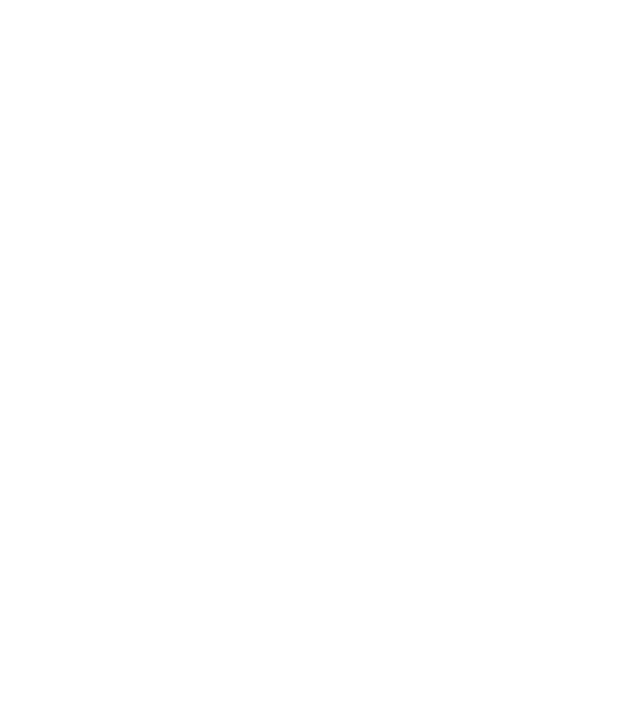
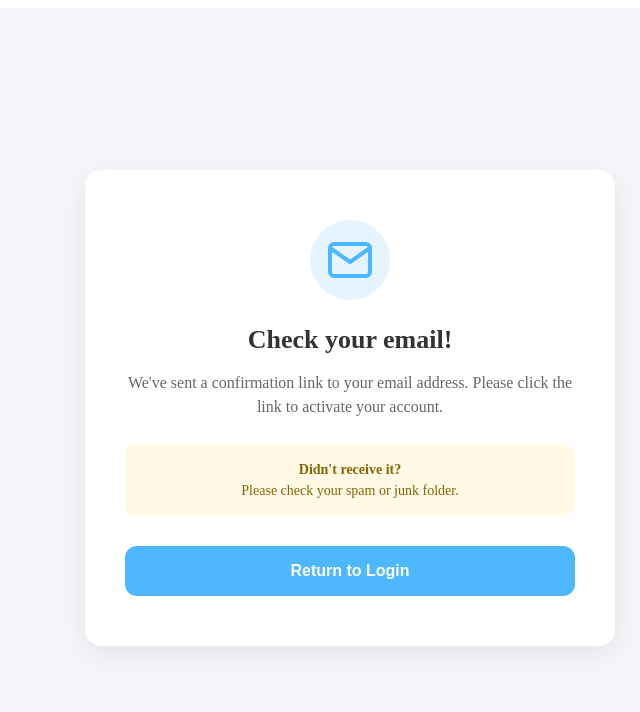
Before and after one commit to nisatogluk/pds_project, an Angular app: page /account-confirmation in a window 1280 px wide. Before the commit this address led to /. Shown: the top 712 px of the page, without its empty margins (298-938 px from the left). Built offline with nearby package versions, Linux system fonts and the light colour scheme.

Commit message:
feat: create account confirmation feedback page

```diff
--- a/src/app/app.routes.ts
+++ b/src/app/app.routes.ts
@@ -6,6 +6,8 @@
 import { OccurrenceDetailsComponent } from './pages/occurrence-details/occurrence-details';
 import { ProfileComponent } from './pages/profile/profile';
 import { ReportFormComponent } from './pages/report-form/report-form';
+import { AccountConfirmationComponent } from './pages/account-confirmation/account-confirmation';
+
 
 export const routes: Routes = [
   { path: '', redirectTo: 'login', pathMatch: 'full' },
@@ -15,5 +17,6 @@
   { path: 'my-occurrences', component: MyOccurrencesComponent },
   { path: 'occurrence/:id', component: OccurrenceDetailsComponent },
   { path: 'profile', component: ProfileComponent },
-  { path: 'report', component: ReportFormComponent }
+  { path: 'report', component: ReportFormComponent },
+  { path: 'account-confirmation', component: AccountConfirmationComponent }
 ];
--- /dev/null
+++ b/src/app/pages/account-confirmation/account-confirmation.css
@@ -0,0 +1,71 @@
+.feedback-container {
+  display: flex;
+  justify-content: center;
+  align-items: center;
+  height: 100vh;
+  width: 100vw;
+  background-color: #f4f6f9;
+  padding: 0;
+}
+
+.feedback-card {
+  background-color: white;
+  padding: 50px 40px;
+  border-radius: 16px;
+  box-shadow: 0 8px 30px rgba(0, 0, 0, 0.08);
+  text-align: center;
+  max-width: 450px;
+  width: 90%;
+}
+
+.icon-circle {
+  width: 80px;
+  height: 80px;
+  background-color: #e6f4ff;
+  color: #4db8ff;
+  border-radius: 50%;
+  display: flex;
+  justify-content: center;
+  align-items: center;
+  margin: 0 auto 25px auto;
+}
+
+.feedback-card h1 {
+  font-size: 26px;
+  font-weight: 700;
+  color: #333;
+  margin-bottom: 15px;
+}
+
+.main-message {
+  font-size: 16px;
+  color: #666;
+  line-height: 1.5;
+  margin-bottom: 25px;
+}
+
+.spam-alert {
+  background-color: #fff9e6;
+  color: #856404;
+  padding: 15px;
+  border-radius: 12px;
+  font-size: 14px;
+  line-height: 1.5;
+  margin-bottom: 30px;
+}
+
+.return-btn {
+  width: 100%;
+  padding: 16px;
+  background-color: #4db8ff;
+  color: white;
+  border: none;
+  border-radius: 12px;
+  font-weight: 700;
+  font-size: 16px;
+  cursor: pointer;
+}
+
+.return-btn:hover {
+  background-color: #3aa3e8;
+}
--- /dev/null
+++ b/src/app/pages/account-confirmation/account-confirmation.html
@@ -0,0 +1,26 @@
+<div class="feedback-container">
+  <div class="feedback-card">
+    <div class="icon-circle">
+      <svg xmlns="http://www.w3.org/2000/svg" width="48" height="48" viewBox="0 0 24 24" fill="none" stroke="currentColor" stroke-width="2" stroke-linecap="round" stroke-linejoin="round">
+        <path d="M4 4h16c1.1 0 2 .9 2 2v12c0 1.1-.9 2-2 2H4c-1.1 0-2-.9-2-2V6c0-1.1.9-2 2-2z"></path>
+        <polyline points="22,6 12,13 2,6"></polyline>
+      </svg>
+    </div>
+
+    <h1>Check your email!</h1>
+
+    <p class="main-message">
+      We've sent a confirmation link to your email address.
+      Please click the link to activate your account.
+    </p>
+
+    <div class="spam-alert">
+      <strong>Didn't receive it?</strong><br>
+      Please check your spam or junk folder.
+    </div>
+
+    <button class="return-btn" routerLink="/login">
+      Return to Login
+    </button>
+  </div>
+</div>
--- a/src/app/pages/login/login.css
+++ b/src/app/pages/login/login.css
@@ -111,3 +111,14 @@
   text-decoration: none;
   font-weight: 700;
 }
+
+.server-error {
+  color: #e60023;
+  background-color: #ffe6e6;
+  padding: 12px;
+  border-radius: 8px;
+  text-align: center;
+  margin-bottom: 20px;
+  font-size: 14px;
+  font-weight: 600;
+}
--- a/src/app/pages/login/login.html
+++ b/src/app/pages/login/login.html
@@ -32,6 +32,10 @@
           <a routerLink="/forgot-password">Forgot password?</a>
         </div>
 
+        <div class="server-error" *ngIf="errorMessage">
+          {{ errorMessage }}
+        </div>
+
         <button type="submit" class="auth-btn" [disabled]="loginForm.invalid">
           Continue
         </button>
--- a/src/app/pages/login/login.ts
+++ b/src/app/pages/login/login.ts
@@ -28,18 +28,16 @@
 
   onSubmit(): void {
     if (this.loginForm.valid) {
-      this.authService.login(this.loginForm.value).subscribe({
+      const credentials = this.loginForm.value;
+
+      this.authService.login(credentials).subscribe({
         next: (response) => {
           this.router.navigate(['/home']);
         },
         error: (err) => {
-          this.errorMessage = 'Invalid email or password. Please try again.';
+          this.errorMessage = 'Login failed. Please check your credentials.';
         }
       });
     }
   }
-
-  onSocialLogin(provider: string): void {
-    alert(`O login com ${provider} estará disponível numa próxima versão! Por favor, usa o teu email e password.`);
-  }
 }
--- a/src/app/pages/register/register.ts
+++ b/src/app/pages/register/register.ts
@@ -29,7 +29,6 @@
 
   onSubmit(): void {
     if (this.registerForm.valid) {
-      // É aqui que o formData é criado!
       const formData = {
         name: this.registerForm.value.username,
         email: this.registerForm.value.email,
@@ -38,7 +37,7 @@
 
       this.authService.register(formData).subscribe({
         next: (response) => {
-          this.router.navigate(['/login']);
+          this.router.navigate(['/account-confirmation']);
         },
         error: (err) => {
           this.errorMessage = 'Registration failed. Check server logs.';
```
Also changed, not shown: src/app/pages/account-confirmation/account-confirmation.ts (added, +13 -0 lines), 1 other file (tests, documents, lock files or other folders).
